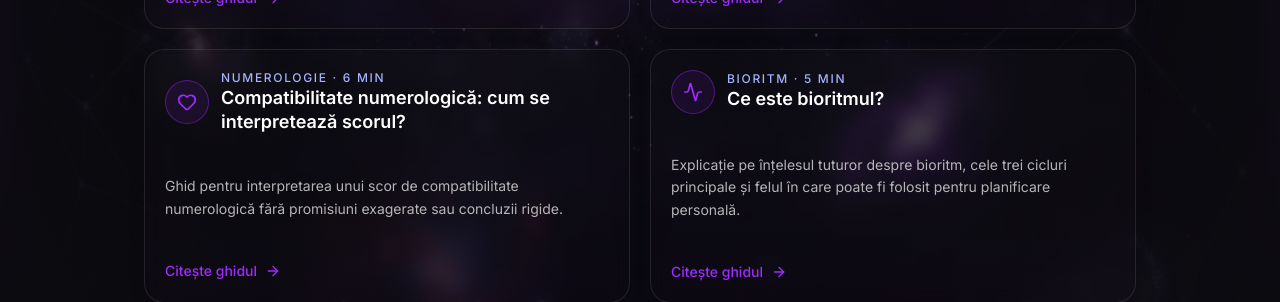
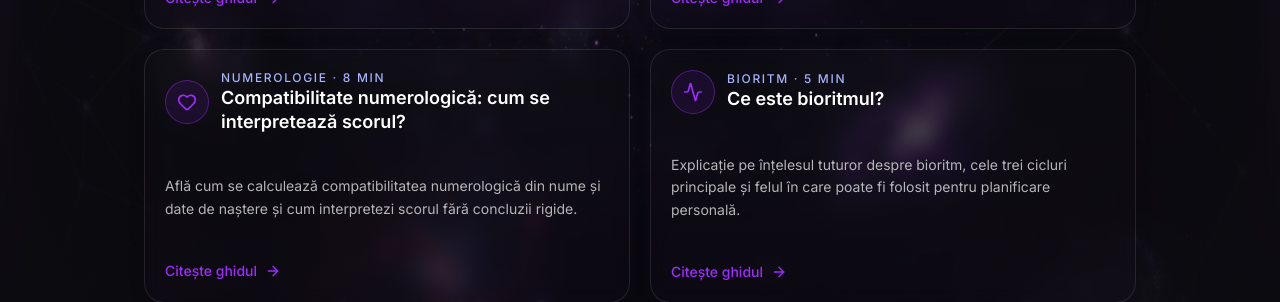
Before and after one commit to Delles/spirit-hub, a Next.js app: page /ghiduri in a window 1280 px wide. Shown: the part 443-745 px from the top of the page. Built offline with nearby package versions, Linux system fonts and the light colour scheme.

Commit message:
Strengthen compatibility topic authority

```diff
--- a/app/ghiduri/[slug]/page.tsx
+++ b/app/ghiduri/[slug]/page.tsx
@@ -154,6 +154,32 @@ export default async function GuidePage({ params }: GuidePageProps) {
           ))}
         </div>
 
+        {guide.relatedLinks && guide.relatedLinks.length > 0 && (
+          <section className="mt-10" aria-labelledby="related-guides-heading">
+            <h2 id="related-guides-heading" className="mb-4 text-2xl font-semibold text-white">
+              Continuă explorarea
+            </h2>
+            <div className="grid gap-4 sm:grid-cols-2">
+              {guide.relatedLinks.map((relatedLink) => (
+                <Link key={relatedLink.href} href={relatedLink.href} className="group">
+                  <Card className="h-full p-5 transition-colors hover:border-[#9F2BFF]/50 hover:bg-[#9F2BFF]/5">
+                    <h3 className="mb-2 font-semibold text-white group-hover:text-[#A5B4FC]">
+                      {relatedLink.title}
+                    </h3>
+                    <p className="mb-3 text-sm leading-relaxed text-[#E0E0E0]/80">
+                      {relatedLink.description}
+                    </p>
+                    <span className="inline-flex items-center text-sm font-medium text-[#9F2BFF]">
+                      Află mai mult
+                      <ArrowLeft className="ml-2 h-4 w-4 rotate-180" aria-hidden="true" />
+                    </span>
+                  </Card>
+                </Link>
+              ))}
+            </div>
+          </section>
+        )}
+
         <div className="mt-10">
           <FAQSection faqs={guide.faqs} />
         </div>
--- a/app/numerologie/compatibilitate/page.tsx
+++ b/app/numerologie/compatibilitate/page.tsx
@@ -1,8 +1,11 @@
 import { Metadata } from "next";
+import Link from "next/link";
 import { Suspense } from "react";
 import { redirect } from "next/navigation";
+import { ArrowLeft, BookOpen } from "lucide-react";
 import CompatibilitateClient from "./client";
 import { LoadingSpinner } from "@/components/shared/loading-spinner";
+import { Card } from "@/components/ui/card";
 import { parseISO, isValid } from "date-fns";
 import { JsonLd } from "@/components/shared/json-ld";
 import { FAQSection } from "@/components/shared/faq-section";
@@ -108,6 +111,33 @@ export default async function CompatibilitatePage({ searchParams }: PageProps) {
           <CompatibilitateClient />
         </Suspense>
 
+        <aside className="container mx-auto px-4 pb-8" aria-labelledby="compatibility-guide-title">
+          <Card className="mx-auto max-w-4xl p-5 sm:p-6">
+            <div className="flex flex-col gap-4 sm:flex-row sm:items-center sm:justify-between">
+              <div className="flex gap-4">
+                <div className="flex h-11 w-11 shrink-0 items-center justify-center rounded-full border border-[#9F2BFF]/40 bg-[#9F2BFF]/10">
+                  <BookOpen className="h-5 w-5 text-[#9F2BFF]" aria-hidden="true" />
+                </div>
+                <div>
+                  <h2 id="compatibility-guide-title" className="mb-1 text-lg font-semibold text-white">
+                    Cum se calculează și se interpretează scorul?
+                  </h2>
+                  <p className="text-sm leading-relaxed text-[#E0E0E0]/80">
+                    Ghidul explică rolul numelor, al datelor de naștere și limitele procentului afișat.
+                  </p>
+                </div>
+              </div>
+              <Link
+                href="/ghiduri/compatibilitate-numerologica-interpretare-scor"
+                className="inline-flex shrink-0 items-center justify-center rounded-md border border-[#9F2BFF]/50 px-4 py-2 text-sm font-medium text-[#A5B4FC] transition-colors hover:bg-[#9F2BFF]/10 hover:text-white"
+              >
+                Citește ghidul
+                <ArrowLeft className="ml-2 h-4 w-4 rotate-180" aria-hidden="true" />
+              </Link>
+            </div>
+          </Card>
+        </aside>
+
         {/* FAQ Section */}
         <div className="container mx-auto px-4 pb-12">
           <div className="max-w-4xl mx-auto">
--- a/data/guides.ts
+++ b/data/guides.ts
@@ -14,6 +14,12 @@ export interface GuideSection {
   body: string[];
 }
 
+export interface GuideRelatedLink {
+  title: string;
+  description: string;
+  href: string;
+}
+
 export interface Guide {
   slug: string;
   title: string;
@@ -24,6 +30,7 @@ export interface Guide {
   icon: LucideIcon;
   intro: string;
   sections: GuideSection[];
+  relatedLinks?: GuideRelatedLink[];
   faqs: FAQItem[];
   cta: {
     label: string;
@@ -65,6 +72,19 @@ export const guides: Guide[] = [
           "Începe cu sensul de bază al numărului, apoi caută exemple concrete în viața ta. Un număr 1 poate vorbi despre inițiativă, iar un număr 6 despre responsabilitate și armonie.",
           "Interpretarea devine mai valoroasă când o legi de comportamente reale: ce alegi ușor, ce eviți, unde repeți același tipar și ce te ajută să te echilibrezi.",
         ],
+      },
+    ],
+    relatedLinks: [
+      {
+        title: "Compatibilitate numerologică",
+        description:
+          "Vezi cum se combină două căi ale vieții cu numerele destinului într-un scor explicat.",
+        href: "/ghiduri/compatibilitate-numerologica-interpretare-scor",
+      },
+      {
+        title: "Calculator de compatibilitate",
+        description: "Compară gratuit numele și datele de naștere pentru două persoane.",
+        href: "/numerologie/compatibilitate",
       },
     ],
     faqs: [
@@ -124,6 +144,19 @@ export const guides: Guide[] = [
         ],
       },
     ],
+    relatedLinks: [
+      {
+        title: "Compatibilitate numerologică",
+        description:
+          "Înțelege rolul numărului destinului în scorul de compatibilitate dintre două persoane.",
+        href: "/ghiduri/compatibilitate-numerologica-interpretare-scor",
+      },
+      {
+        title: "Calculator de compatibilitate",
+        description: "Compară gratuit numele și datele de naștere pentru două persoane.",
+        href: "/numerologie/compatibilitate",
+      },
+    ],
     faqs: [
       {
         question: "Folosesc numele actual sau numele de la naștere?",
@@ -151,19 +184,26 @@ export const guides: Guide[] = [
     slug: "compatibilitate-numerologica-interpretare-scor",
     title: "Compatibilitate numerologică: cum se interpretează scorul?",
     description:
-      "Ghid pentru interpretarea unui scor de compatibilitate numerologică fără promisiuni exagerate sau concluzii rigide.",
-    updatedAt: "2026-06-11",
+      "Află cum se calculează compatibilitatea numerologică din nume și date de naștere și cum interpretezi scorul fără concluzii rigide.",
+    updatedAt: "2026-06-29",
     category: "Numerologie",
-    readMinutes: 6,
+    readMinutes: 8,
     icon: Heart,
     intro:
-      "Compatibilitatea numerologică este utilă când o privești ca pe o hartă de conversație, nu ca pe o sentință despre relație.",
+      "Compatibilitatea numerologică pune alături calea vieții și numărul destinului pentru două persoane. Rezultatul este mai util ca hartă de conversație decât ca sentință despre relație.",
     sections: [
       {
-        heading: "Ce măsoară scorul",
+        heading: "Ce date intră în calcul",
         body: [
-          "Un scor de compatibilitate compară mai multe repere numerologice, precum calea vieții, numărul destinului și vibrațiile numelor. Rezultatul indică zone de armonie și zone unde pot apărea diferențe de ritm.",
-          "Scorul nu poate măsura maturitatea, comunicarea, contextul sau alegerile zilnice ale celor doi oameni. De aceea, interpretarea trebuie citită cu discernământ.",
+          "Calculatorul folosește numele complet și data nașterii pentru fiecare persoană. Din data nașterii rezultă calea vieții, iar din literele numelui complet rezultă numărul destinului.",
+          "Folosirea ambelor repere evită o comparație bazată pe o singură cifră. Calea vieții descrie direcția și ritmul personal, iar numărul destinului adaugă felul în care fiecare persoană își exprimă energia și talentele.",
+        ],
+      },
+      {
+        heading: "Cum se calculează scorul de compatibilitate",
+        body: [
+          "SpiritHub compară mai întâi cele două căi ale vieții și obține un scor pentru această pereche. Apoi compară cele două numere ale destinului și obține al doilea scor.",
+          "Scorul general afișat este media rotunjită a celor două rezultate. Procentul descrie apropierea simbolică dintre reperele numerologice; nu este probabilitatea ca relația să reușească și nu poate măsura comunicarea, maturitatea sau contextul real.",
         ],
       },
       {
@@ -180,8 +220,32 @@ export const guides: Guide[] = [
           "Folosește interpretarea ca punct de pornire: ce ne vine ușor, ce ne activează, unde avem nevoie de mai multă răbdare?",
         ],
       },
+      {
+        heading: "Cum folosești rezultatul în relație",
+        body: [
+          "Citește separat potrivirea căilor vieții și potrivirea numerelor destinului. Dacă una este mai ridicată decât cealaltă, diferența poate arăta unde există naturalețe și unde sunt necesare explicații mai clare între voi.",
+          "Transformă rezultatul în întrebări concrete: cum luăm decizii, cum cerem spațiu, cum gestionăm conflictele și ce așteptări avem de la relație? Un scor devine util doar când conduce la observații și conversații reale.",
+        ],
+      },
+    ],
+    relatedLinks: [
+      {
+        title: "Ce este calea vieții?",
+        description: "Înțelege numărul calculat din data nașterii și rolul lui în compatibilitate.",
+        href: "/ghiduri/ce-este-calea-vietii-in-numerologie",
+      },
+      {
+        title: "Cum se calculează numărul destinului?",
+        description: "Vezi cum este transformat numele complet în al doilea reper al scorului.",
+        href: "/ghiduri/cum-se-calculeaza-numarul-destinului",
+      },
     ],
     faqs: [
+      {
+        question: "Cum se calculează procentul de compatibilitate?",
+        answer:
+          "Calculatorul compară mai întâi căile vieții, apoi numerele destinului. Procentul general este media rotunjită a celor două scoruri de compatibilitate.",
+      },
       {
         question: "Un scor mic înseamnă incompatibilitate totală?",
         answer:
```
Also changed, not shown: 1 other file (tests, documents, lock files or other folders).
